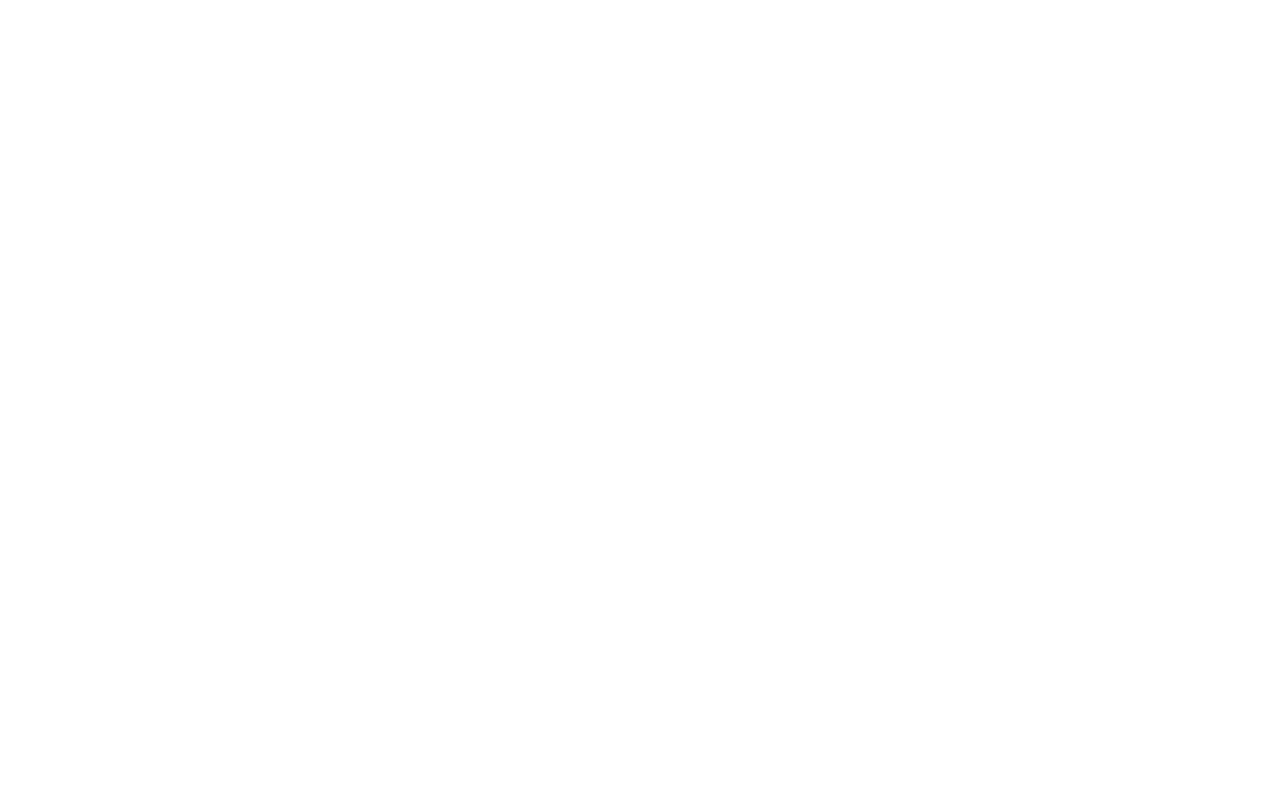
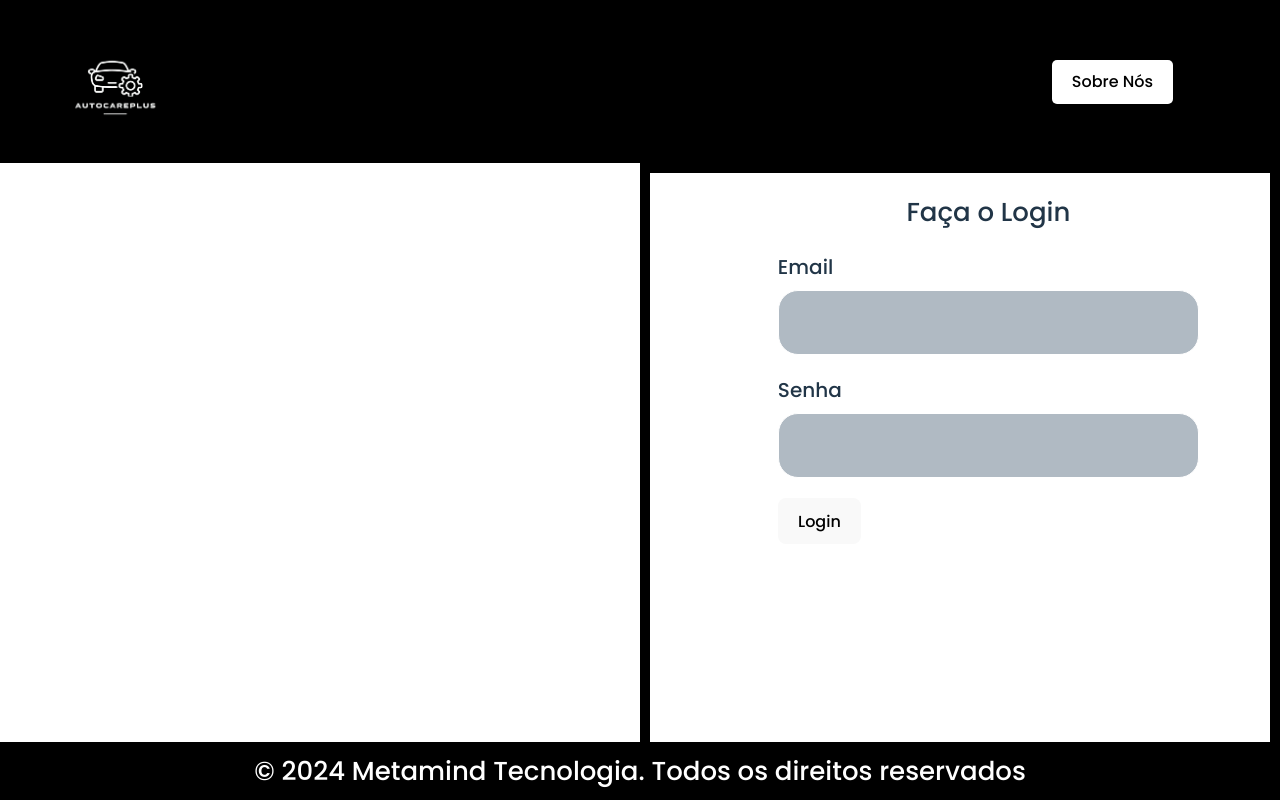
Before and after one commit to joao1015/AutoCarePlusReact, a React (Vite) app in the folder Sprint3/: page /entrar in a window 1280 px wide. Before the commit this address had no page. Shown: the top 800 px of the page. Built offline with nearby package versions, Linux system fonts and the light colour scheme.

Commit message:
Criando pagina Entrar e pegando dados do cadastro e armazenando.

```diff
--- a/Sprint3/src/Componentes/FormularioCadastrocliente/index.tsx
+++ b/Sprint3/src/Componentes/FormularioCadastrocliente/index.tsx
@@ -1,25 +1,75 @@
-// src/Componentes/Formulario/Formulario.jsx
+import React, { useState } from 'react';
 import './Style.scss'; // Importe os estilos necessários
+import { Link } from 'react-router-dom';
+function Formulario() {
+  // Estados para armazenar os valores dos inputs do formulário
+  const [nome, setNome] = useState('');
+  const [email, setEmail] = useState('');
+  const [senha, setSenha] = useState('');
 
-function Formulario() {
+  // Função que lida com o envio do formulário
+  const handleSubmit = (event: React.FormEvent<HTMLFormElement>) => {
+    event.preventDefault(); // Evita o comportamento padrão de recarregar a página
+
+    // Armazenar os dados no localStorage
+    const usuario = {
+      nome,
+      email,
+      senha,
+    };
+
+    localStorage.setItem('usuario', JSON.stringify(usuario));
+
+    // Limpar o formulário (opcional)
+    setNome('');
+    setEmail('');
+    setSenha('');
+
+    alert('Conta criada com sucesso!');
+  };
+
   return (
     <div className="formulario-container">
-      <form className="formulario">
+      <form className="formulario" onSubmit={handleSubmit}>
         <h2>Crie sua Conta Gratuita</h2>
         <div className="form-group">
           <label htmlFor="nome">Nome Completo</label>
-          <input type="text" id="nome" name="nome" required />
+          <input
+            type="text"
+            id="nome"
+            name="nome"
+            value={nome}
+            onChange={(e) => setNome(e.target.value)}
+            required
+          />
         </div>
         <div className="form-group">
           <label htmlFor="email">Email</label>
-          <input type="email" id="email" name="email" required />
+          <input
+            type="email"
+            id="email"
+            name="email"
+            value={email}
+            onChange={(e) => setEmail(e.target.value)}
+            required
+          />
         </div>
         <div className="form-group">
           <label htmlFor="senha">Senha</label>
-          <input type="password" id="senha" name="senha" required />
+          <input
+            type="password"
+            id="senha"
+            name="senha"
+            value={senha}
+            onChange={(e) => setSenha(e.target.value)}
+            required
+          />
         </div>
+        <button type="submit">Criar Conta</button>
+        <p className='link'>Já tem uma conta? <Link to="/entrar">Faça login</Link></p>
 
       </form>
+
     </div>
   );
 }
--- a/Sprint3/src/Componentes/FormularioCadastrocliente/style.scss
+++ b/Sprint3/src/Componentes/FormularioCadastrocliente/style.scss
@@ -22,7 +22,11 @@
 
   }
 }
+.link{
 
+color: #007bff;
+
+}
 .formulario {
 background-color: #fff;
   padding: 20px; // Adiciona um pouco de padding
--- /dev/null
+++ b/Sprint3/src/Componentes/FormularioEntrar/index.tsx
@@ -0,0 +1,58 @@
+import React, { useState } from 'react';
+
+
+function Login() {
+  // Estado para armazenar o email e a senha digitados pelo usuário
+  const [email, setEmail] = useState('');
+  const [senha, setSenha] = useState('');
+
+  // Função que lida com o envio do formulário de login
+  const handleLogin = (event: React.FormEvent<HTMLFormElement>) => {
+    event.preventDefault(); // Evita o comportamento padrão de recarregar a página
+
+    // Recupera os dados do usuário armazenados no localStorage com verificação de null
+    const usuarioData = localStorage.getItem('usuario');
+    const usuario = usuarioData ? JSON.parse(usuarioData) : null;
+
+    // Verifica se os dados do usuário correspondem aos fornecidos no formulário
+    if (usuario && usuario.email === email && usuario.senha === senha) {
+      alert('Login bem-sucedido!');
+      // Adicione aqui a lógica adicional após um login bem-sucedido, como redirecionamento
+    } else {
+      alert('Email ou senha incorretos.'); // Mensagem de erro se os dados não corresponderem
+    }
+  };
+
+  return (
+    <div className="formulario-container"> {/* Reutilizando o container do formulário */}
+      <form className="formulario" onSubmit={handleLogin}> {/* Reutilizando a classe do formulário */}
+        <h2>Faça o Login</h2>
+        <div className="form-group"> {/* Reutilizando o grupo de formulários */}
+          <label htmlFor="email">Email</label>
+          <input
+            type="email"
+            id="email"
+            name="email"
+            value={email}
+            onChange={(e) => setEmail(e.target.value)}
+            required
+          />
+        </div>
+        <div className="form-group"> {/* Reutilizando o grupo de formulários */}
+          <label htmlFor="senha">Senha</label>
+          <input
+            type="password"
+            id="senha"
+            name="senha"
+            value={senha}
+            onChange={(e) => setSenha(e.target.value)}
+            required
+          />
+        </div>
+        <button type="submit">Login</button> {/* Reutilizando o estilo do botão */}
+      </form>
+    </div>
+  );
+}
+
+export default Login;
--- a/Sprint3/src/Componentes/Main/index.tsx
+++ b/Sprint3/src/Componentes/Main/index.tsx
@@ -1,13 +1,13 @@
 import Cabecalho from "../Cabecalho";
 import Formulario from "../FormularioCadastrocliente";
 import Rodape from "../Rodape";
-import Apresentacao from '../ApresentacaoCliente'; // Corrige a importação do componente
-
+import Apresentacao from '../ApresentacaoCliente';
 function Main() {
+  document.title = "Home";
   return (
     <div>
       <Cabecalho />
-      <Apresentacao /> {/* Utiliza o componente corretamente */}
+      <Apresentacao />
       <Formulario />
       <Rodape />
     </div>
--- a/Sprint3/src/main.tsx
+++ b/Sprint3/src/main.tsx
@@ -1,11 +1,12 @@
 // src/index.tsx
 import { StrictMode } from 'react';
 import { createRoot } from 'react-dom/client';
-import { BrowserRouter as Router, Routes, Route } from 'react-router-dom'; // Importa o BrowserRouter e as rotas
+import { BrowserRouter as Router, Routes, Route, Link } from 'react-router-dom'; // Importa o BrowserRouter e as rotas
 import App from './App.tsx';
 import './index.css';
-import Home from './Componentes/Main'; // Atualize o caminho conforme necessário
+import Home from './Componentes/Main/index.tsx'; // Atualize o caminho conforme necessário
 import Sobrenos from './routes/SobreNos/index.tsx'; // Atualize o caminho conforme necessário
+import Cadastrados from './routes/Entrar/index.tsx';
 
 // Cria a raiz do React
 const root = createRoot(document.getElementById('root')!);
@@ -17,6 +18,7 @@
         <Route path="/" element={<App />} /> {/* Página inicial */}
         <Route path="/home" element={<Home />} /> {/* Página Home */}
         <Route path="/sobrenos" element={<Sobrenos />} /> {/* Página Sobre Nós */}
+        <Route path="/entrar" element={<Cadastrados />} /> {/* Página de Login */}
       </Routes>
     </Router>
   </StrictMode>
--- /dev/null
+++ b/Sprint3/src/routes/Entrar/index.tsx
@@ -0,0 +1,22 @@
+import Cabecalho from "../../Componentes/Cabecalho";
+import Cadastrado from "../../Componentes/FormularioEntrar/index"
+import Rodape from "../../Componentes/Rodape";
+
+
+
+
+function Entrar(){
+
+return(
+
+    <div><Cabecalho></Cabecalho>
+
+    <Cadastrado></Cadastrado>
+
+    <Rodape></Rodape></div>
+
+)
+
+}
+
+export default Entrar
--- a/Sprint3/src/routes/SobreNos/index.tsx
+++ b/Sprint3/src/routes/SobreNos/index.tsx
@@ -8,7 +8,9 @@
 import Paulo from './Imagens/Carpina.jpeg'
 
 function Sobrenos() {
-  return (
+
+
+    return (
     <div>
       <Cabecalho />
 
```
Also changed, not shown: Sprint3/src/routes/Entrar/style.scss (added).
